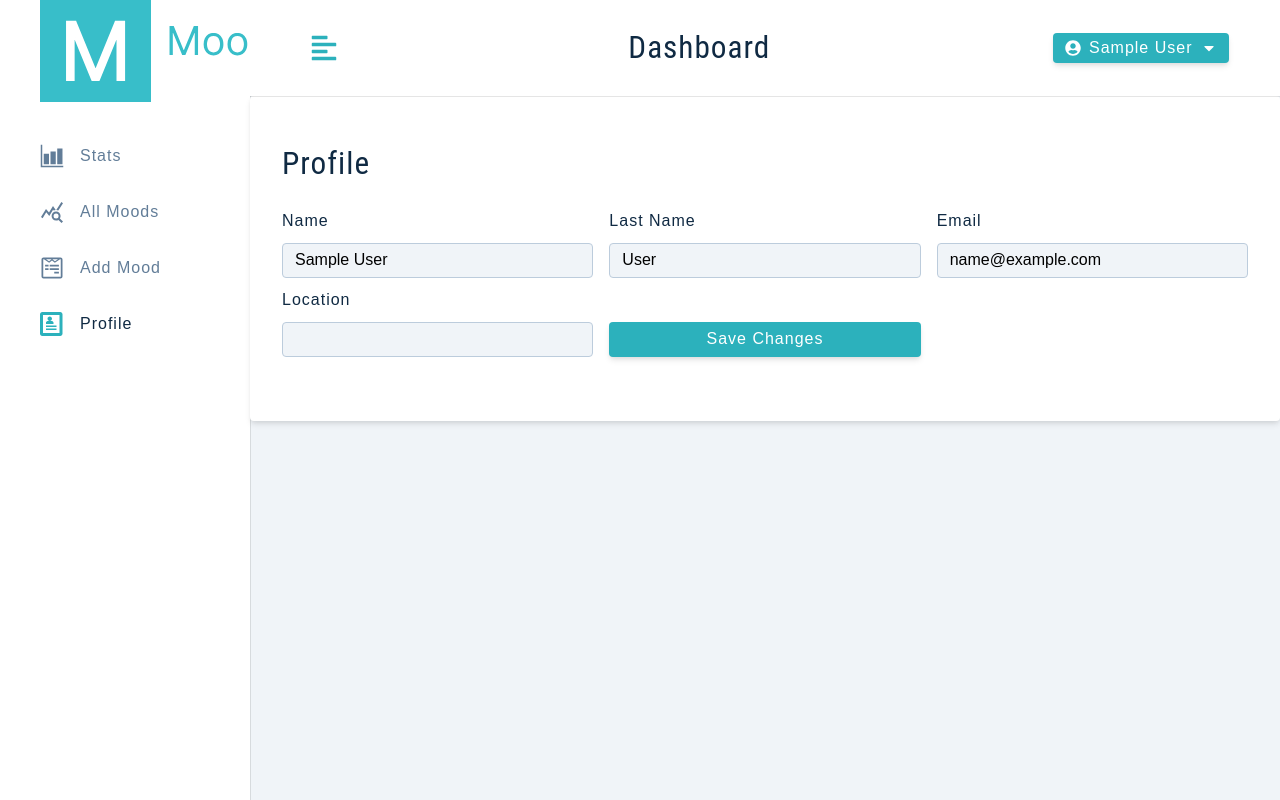
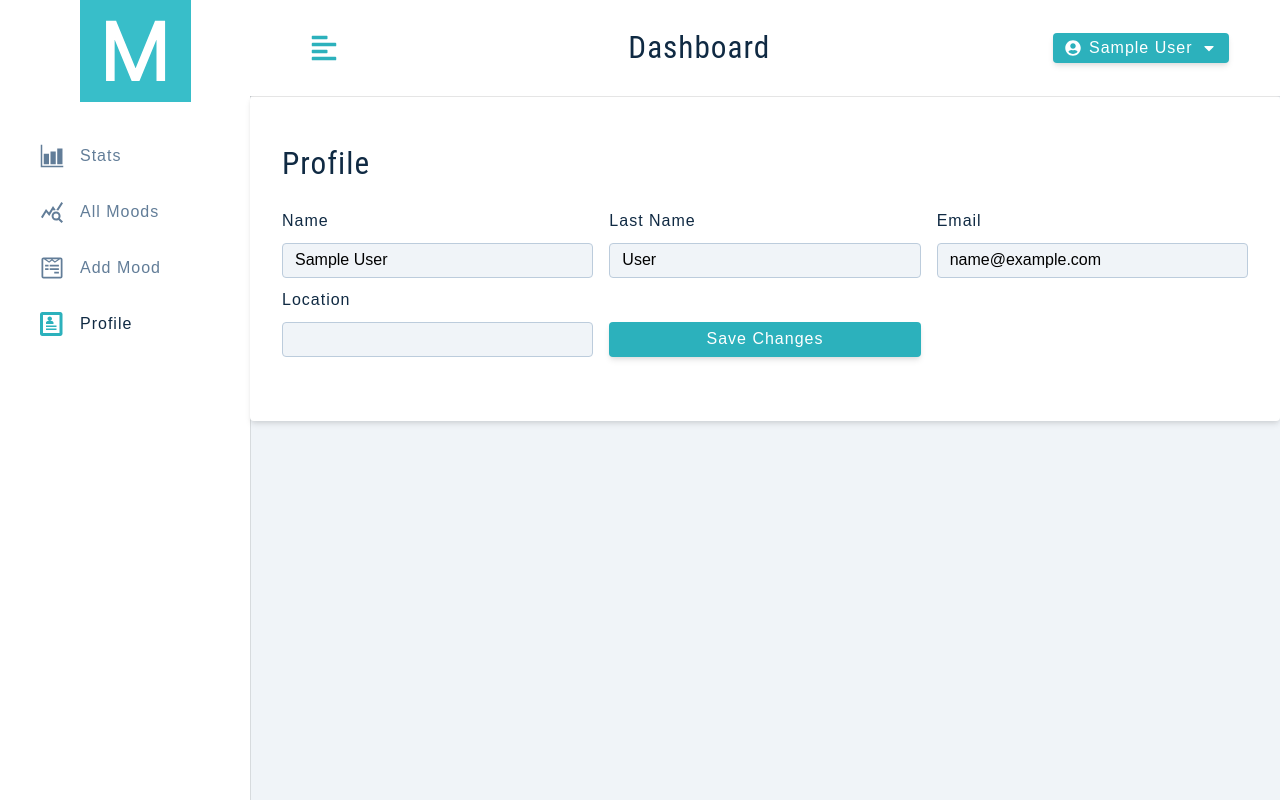
Before and after one commit to jerednav/moodily, a React (Create React App) app in the folder client/: page /profile in a window 1280 px wide. Built offline with nearby package versions, Linux system fonts and the light colour scheme; sample sign-in values are in the browser's storage.

Commit message:
added logo

```diff
--- a/client/src/assets/wrappers/BigSidebar.js
+++ b/client/src/assets/wrappers/BigSidebar.js
@@ -1,4 +1,4 @@
-import styled from 'styled-components'
+import styled from "styled-components";
 
 const Wrapper = styled.aside`
   display: none;
@@ -24,8 +24,9 @@ const Wrapper = styled.aside`
       height: 6rem;
       display: flex;
       align-items: center;
-      padding-left: 2.5rem;
+      padding-left: 5rem;
     }
+
     .nav-links {
       padding-top: 2rem;
       display: flex;
@@ -62,5 +63,5 @@ const Wrapper = styled.aside`
       color: var(--primary-500);
     }
   }
-`
-export default Wrapper
+`;
+export default Wrapper;
--- a/client/src/components/BigSidebar.js
+++ b/client/src/components/BigSidebar.js
@@ -1,6 +1,6 @@
 import { useAppContext } from "../context/appContext";
 import NavLinks from "./NavLinks";
-import Logo from "./Logo";
+import Logo2 from "./Logo2";
 import Wrapper from "../assets/wrappers/BigSidebar";
 
 const BigSidebar = () => {
@@ -14,7 +14,7 @@ const BigSidebar = () => {
       >
         <div className="content">
           <header>
-            <Logo />
+            <Logo2 />
           </header>
           <NavLinks />
         </div>
--- /dev/null
+++ b/client/src/components/Logo2.js
@@ -0,0 +1,7 @@
+import logo from "../assets/images/logo2.svg";
+
+const Logo2 = () => {
+  return <img src={logo} alt="moodily" className="logo" />;
+};
+
+export default Logo2;
--- a/client/src/index.css
+++ b/client/src/index.css
@@ -310,6 +310,10 @@ ul {
   color: var(--primary-500);
 }
 
+.logoFit {
+  object-fit: fill;
+}
+
 @media screen and (min-width: 992px) {
   .coffee-info {
     text-align: left;
```
Also changed, not shown: client/src/assets/images/logo2.svg (added).
